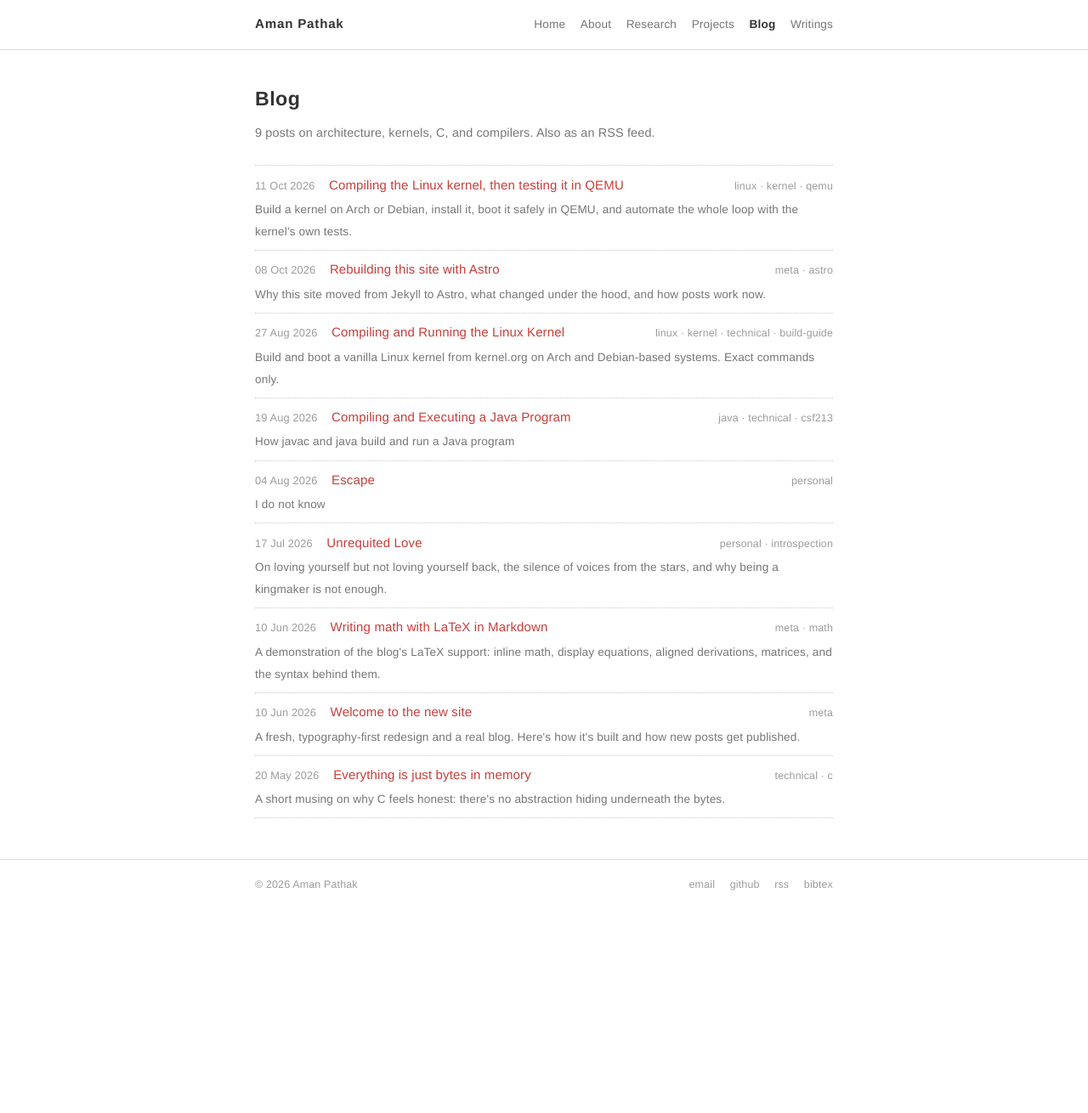
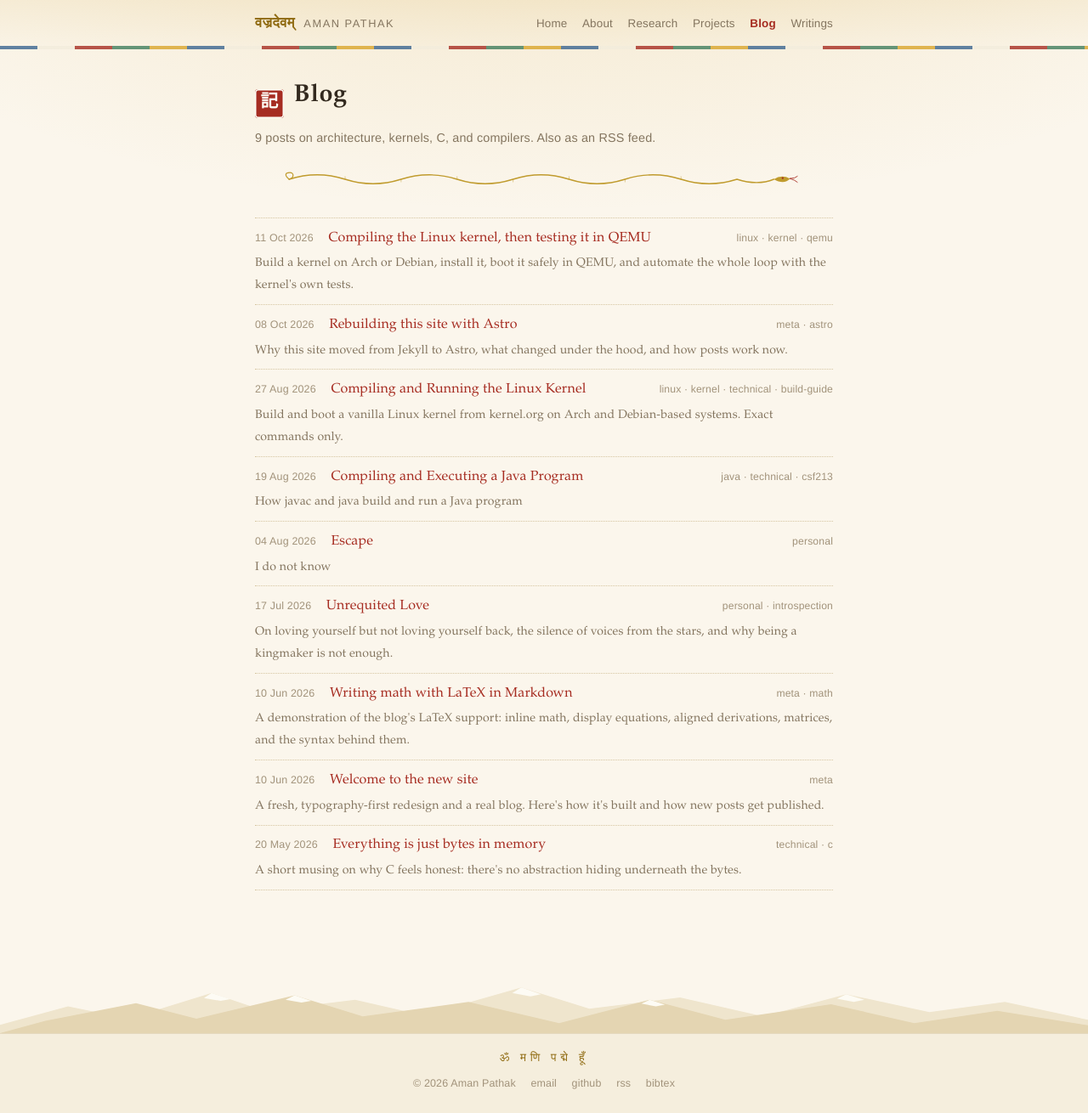
Before and after one commit to vajradevam/vajradevam.github.io, an Astro site: page /blog in a window 1280 px wide. Shown: the whole page at 85% size. Before the commit the page ends 1071 px from the top, so only its background shows below. Built offline with nearby package versions, Linux system fonts and the light colour scheme; Astro itself is replaced by a stand-in of ours; some packages are replaced by stand-ins of ours.

Commit message:
Shangri-La: dress the site in Himalayan gold and vermillion
Ivory parchment under a golden radiance, deep vermillion accents,
hanko-style kanji seals on every section, the mani mantra and the
Devanagari brand, a prayer-flag strip under the header, a golden
serpent as the section divider, snow peaks above the footer, and a
white tiger crest with a golden cape on the home page. All ornament
is inline SVG and CSS; still no JavaScript, no web fonts. Content,
URLs, and the Astro pipeline unchanged.

```diff
--- a/src/components/PageHead.astro
+++ b/src/components/PageHead.astro
@@ -1,9 +1,15 @@
 ---
+import Serpent from './Serpent.astro';
+
 interface Props {
   title: string;
   sub?: string;
+  kanji?: string;
 }
-const { title, sub } = Astro.props;
+const { title, sub, kanji } = Astro.props;
 ---
-<h1>{title}</h1>
-{sub && <p class="page-sub">{sub}</p>}
+<header class="page-head">
+  <h1>{kanji && <span class="seal" aria-hidden="true">{kanji}</span>}{title}</h1>
+  {sub && <p class="page-sub">{sub}</p>}
+  <Serpent />
+</header>
--- /dev/null
+++ b/src/components/Peaks.astro
@@ -0,0 +1,25 @@
+---
+// Himalayan horizon above the footer. Decorative only.
+---
+<div class="peaks" aria-hidden="true">
+  <svg viewBox="0 0 1440 110" preserveAspectRatio="none">
+    <!-- far ridge -->
+    <path
+      d="M0 95 L90 62 L170 84 L280 38 L350 70 L470 50 L560 78 L690 28 L780 66 L900 46 L1010 80 L1120 40 L1230 72 L1330 54 L1440 86 L1440 110 L0 110 Z"
+      fill="var(--peak-far)"
+    />
+    <!-- near ridge -->
+    <path
+      d="M0 110 L60 88 L180 56 L260 84 L390 42 L480 80 L620 54 L740 92 L860 50 L960 86 L1100 58 L1210 92 L1320 70 L1440 96 L1440 110 Z"
+      fill="var(--peak-near)"
+    />
+    <!-- snow caps -->
+    <g fill="var(--peak-snow)">
+      <path d="M280 38 L305 49 L292 52 L270 47 Z" />
+      <path d="M690 28 L716 40 L702 44 L678 38 Z" />
+      <path d="M1120 40 L1144 50 L1130 54 L1108 48 Z" />
+      <path d="M390 42 L412 52 L399 55 L378 50 Z" />
+      <path d="M860 50 L880 59 L868 62 L849 57 Z" />
+    </g>
+  </svg>
+</div>
--- /dev/null
+++ b/src/components/Serpent.astro
@@ -0,0 +1,24 @@
+---
+// A golden naga as a section divider. Decorative only.
+---
+<div class="serpent" aria-hidden="true">
+  <svg viewBox="0 0 720 30" preserveAspectRatio="xMidYMid meet" fill="none">
+    <!-- tail curl -->
+    <path d="M14 15 c -6 -5 -6 -9 1 -9 c 6 0 6 7 -1 9" stroke="var(--gold-deco)" stroke-width="1.4" />
+    <!-- body -->
+    <path
+      d="M14 15 Q 52 3 90 15 T 166 15 T 242 15 T 318 15 T 394 15 T 470 15 T 546 15 T 622 15 Q 650 24 672 15"
+      stroke="var(--gold-deco)" stroke-width="1.6" stroke-linecap="round"
+    />
+    <!-- dorsal glints -->
+    <g stroke="var(--gold-deco)" stroke-width="1" opacity="0.55">
+      <path d="M90 15 v -4" /><path d="M166 15 v 4" /><path d="M242 15 v -4" />
+      <path d="M318 15 v 4" /><path d="M394 15 v -4" /><path d="M470 15 v 4" /><path d="M546 15 v -4" />
+    </g>
+    <!-- head -->
+    <path d="M672 15 q 10 -7 22 -1 q -8 9 -22 1 z" fill="var(--gold-deco)" />
+    <circle cx="684" cy="13.5" r="1.3" fill="var(--accent)" />
+    <!-- forked tongue -->
+    <path d="M694 14 q 7 0 10 -3 M694 14 q 7 2 10 5" stroke="var(--accent)" stroke-width="1" stroke-linecap="round" />
+  </svg>
+</div>
--- a/src/layouts/Base.astro
+++ b/src/layouts/Base.astro
@@ -1,5 +1,6 @@
 ---
 import { site, navItems, type NavKey } from '../data/site';
+import Peaks from '../components/Peaks.astro';
 import '../styles/global.css';
 
 interface Props {
@@ -37,26 +38,34 @@ const year = new Date().getFullYear();
   <body>
     <header class="site-header">
       <div class="inner">
-        <a class="site-title" href="/">Aman Pathak</a>
+        <a class="site-title" href="/">
+          <span class="deva" lang="sa">वज्रदेवम्</span>
+          <span class="roman">Aman Pathak</span>
+        </a>
         <nav class="site-nav" aria-label="Site">
           {navItems.map((item) => (
             <a href={item.href} aria-current={nav === item.key ? 'page' : undefined}>{item.label}</a>
           ))}
         </nav>
       </div>
+      <div class="flags" aria-hidden="true"></div>
     </header>
 
     <main>
       <slot />
     </main>
 
+    <Peaks />
     <footer class="site-footer">
       <div class="inner">
-        <span class="copy">© {year} {site.author}</span>
-        <a href={`mailto:${site.email}`}>email</a>
-        <a href={site.github}>github</a>
-        <a href="/rss.xml">rss</a>
-        <a href="/research.bib">bibtex</a>
+        <p class="mantra" lang="sa" aria-hidden="true">ॐ मणि पद्मे हूँ</p>
+        <div class="links">
+          <span>© {year} {site.author}</span>
+          <a href={`mailto:${site.email}`}>email</a>
+          <a href={site.github}>github</a>
+          <a href="/rss.xml">rss</a>
+          <a href="/research.bib">bibtex</a>
+        </div>
       </div>
     </footer>
   </body>
--- a/src/pages/blog/index.astro
+++ b/src/pages/blog/index.astro
@@ -9,6 +9,7 @@ const posts = await getSortedPosts();
 <Base nav="blog" title="Blog" description="Blog of Aman Pathak: posts on computer architecture, the Linux kernel, C, compilers.">
   <PageHead
     title="Blog"
+    kanji="記"
     sub={`${posts.length} posts on architecture, kernels, C, and compilers. Also as an RSS feed.`}
   />
 
--- a/src/pages/writings.astro
+++ b/src/pages/writings.astro
@@ -26,7 +26,7 @@ try {
 ---
 
 <Base nav="writings" title="Writings" description="Longer writings by Aman Pathak, as PDFs.">
-  <PageHead title="Writings" sub="Longer-form work, typeset as PDF. New files dropped into public/writings/ appear here at build time." />
+  <PageHead title="Writings" kanji="書" sub="Longer-form work, typeset as PDF. New files dropped into public/writings/ appear here at build time." />
 
   <ul class="plain">
     {writings.map((w) => (
--- a/src/styles/global.css
+++ b/src/styles/global.css
@@ -1,21 +1,36 @@
 /* ============================================================
-   vajradevam.in · Japanese web minimalism
-   White ground, small system sans-serif, generous line height,
-   thin gray rules, dotted separators, one vermillion accent.
-   No JavaScript anywhere on the site.
+   vajradevam.in · Shangri-La
+   A hidden valley in the high Himalaya: ivory parchment washed
+   in golden light, deep vermillion, hanko seals, prayer flags,
+   a golden serpent between sections, snow peaks at the horizon,
+   and a white tiger in a golden cape. No JavaScript anywhere.
    ============================================================ */
 
 :root {
-  --bg: #ffffff;
-  --ink: #333333;
-  --muted: #767676;
-  --faint: #9b9b9b;
-  --line: #dcdcdc;
-  --dot: #c9c9c9;
-  --soft: #f6f6f5;
-  --accent: #c73e3a; /* aka, a calm vermillion */
-  --sans: "Helvetica Neue", Arial, "Hiragino Sans", "Hiragino Kaku Gothic ProN",
-    "Noto Sans JP", Meiryo, system-ui, sans-serif;
+  --bg: #fbf6ec;
+  --ink: #332a1f;
+  --ink-deco: #3a3126;
+  --muted: #84755f;
+  --faint: #a2937b;
+  --line: #e5d9bf;
+  --dot: #d6c6a2;
+  --soft: #f5eedd;
+  --accent: #a62c21;       /* vermillion, the colour of the Shangri-La sky */
+  --accent-deep: #7e1f18;
+  --gold: #8f6a10;         /* gold legible as text on parchment */
+  --gold-deco: #c09b2d;    /* gold for ornament */
+  --gold-faint: rgba(192, 155, 45, 0.08);
+  --peak-far: #efe5cd;
+  --peak-near: #e4d5b2;
+  --peak-snow: #fdfbf4;
+  --flag-blue: #39648f;
+  --flag-white: #f2ecdc;
+  --flag-red: #a62c21;
+  --flag-green: #3f7d5c;
+  --flag-yellow: #d9a52b;
+  --serif: 'Iowan Old Style', 'Palatino Linotype', Palatino, 'Book Antiqua',
+    Georgia, 'Noto Serif', 'Hiragino Mincho ProN', 'Yu Mincho', serif;
+  --sans: "Helvetica Neue", Arial, "Hiragino Sans", "Noto Sans JP", Meiryo, system-ui, sans-serif;
   --mono: ui-monospace, "SF Mono", Menlo, Consolas, monospace;
 }
 
@@ -25,11 +40,14 @@ html { color-scheme: light; }
 
 body {
   margin: 0;
-  background: var(--bg);
+  background-color: var(--bg);
+  /* light from above: a golden radiance over parchment */
+  background-image: radial-gradient(ellipse 120% 50% at 50% -12%, rgba(214, 173, 77, 0.22), transparent 62%);
+  background-repeat: no-repeat;
   color: var(--ink);
-  font-family: var(--sans);
-  font-size: 15px;
-  line-height: 1.9;
+  font-family: var(--serif);
+  font-size: 16px;
+  line-height: 1.85;
   letter-spacing: 0.01em;
   -webkit-text-size-adjust: 100%;
   min-height: 100vh;
@@ -37,22 +55,20 @@ body {
   flex-direction: column;
 }
 
-main { flex: 1; width: 100%; max-width: 720px; margin: 0 auto; padding: 2.5rem 1.25rem 3rem; }
+main { flex: 1; width: 100%; max-width: 720px; margin: 0 auto; padding: 2.2rem 1.25rem 3rem; }
 
 a { color: var(--accent); text-decoration: none; }
-a:hover { text-decoration: underline; text-underline-offset: 2px; }
+a:hover { color: var(--accent-deep); text-decoration: underline; text-underline-offset: 3px; text-decoration-color: var(--gold-deco); }
 
-h1 { font-size: 1.45rem; font-weight: 600; line-height: 1.5; margin: 0 0 1.2rem; letter-spacing: 0.02em; }
+h1 { font-size: 1.8rem; font-weight: 600; line-height: 1.4; margin: 0 0 1rem; letter-spacing: 0.02em; }
 h2 {
-  font-size: 1.02rem;
+  font-size: 1.18rem;
   font-weight: 600;
   letter-spacing: 0.04em;
-  margin: 2.8rem 0 1rem;
-  padding-left: 0.6em;
-  border-left: 4px solid var(--accent);
+  margin: 2.6rem 0 1rem;
   line-height: 1.5;
 }
-h3 { font-size: 0.95rem; font-weight: 600; margin: 1.8rem 0 0.5rem; }
+h3 { font-size: 1rem; font-weight: 600; margin: 1.8rem 0 0.5rem; }
 
 p { margin: 0 0 1em; }
 
@@ -61,49 +77,121 @@ small, .meta { color: var(--muted); font-size: 0.85rem; }
 hr { border: 0; border-top: 1px solid var(--line); margin: 2.5rem 0; }
 
 code, pre, kbd { font-family: var(--mono); }
-code { font-size: 0.85em; background: var(--soft); border: 1px solid var(--line); border-radius: 2px; padding: 0.05em 0.3em; }
-pre { background: var(--soft); border: 1px solid var(--line); padding: 0.9em 1.1em; overflow-x: auto; font-size: 0.8rem; line-height: 1.7; margin: 1.4em 0; }
+code { font-size: 0.82em; background: var(--soft); border: 1px solid var(--line); border-radius: 2px; padding: 0.05em 0.3em; }
+pre { background: var(--soft); border: 1px solid var(--line); padding: 0.9em 1.1em; overflow-x: auto; font-size: 0.78rem; line-height: 1.7; margin: 1.4em 0; }
 pre code { background: none; border: 0; padding: 0; font-size: inherit; }
 .astro-code { background: var(--soft) !important; }
 
 img { max-width: 100%; height: auto; }
 
+/* ---------- hanko seals ---------- */
+.seal,
+h2[data-kanji]::before {
+  content: attr(data-kanji);
+  display: inline-flex;
+  align-items: center;
+  justify-content: center;
+  width: 1.65em;
+  height: 1.65em;
+  margin-right: 0.55em;
+  background: var(--accent);
+  color: #fdfbf4;
+  font-family: var(--serif);
+  font-size: 0.82em;
+  font-weight: 600;
+  line-height: 1;
+  border-radius: 4px;
+  box-shadow: inset 0 0 0 1.5px #fdfbf4, inset 0 0 0 3px var(--accent);
+  vertical-align: -0.33em;
+  user-select: none;
+}
+.seal { font-size: 0.72em; }
+.seal.gold, h2[data-kanji].gold::before { background: var(--gold-deco); box-shadow: inset 0 0 0 1.5px #fdfbf4, inset 0 0 0 3px var(--gold-deco); }
+
+/* ---------- mantra ---------- */
+.mantra {
+  font-size: 0.95rem;
+  letter-spacing: 0.35em;
+  color: var(--gold);
+  margin: 0 0 0.4rem;
+}
+
 /* ---------- header ---------- */
-.site-header { border-bottom: 1px solid var(--line); }
+.site-header { background: linear-gradient(rgba(214, 173, 77, 0.10), transparent); }
 .site-header .inner {
-  max-width: 720px; margin: 0 auto; padding: 0.9rem 1.25rem;
+  max-width: 720px; margin: 0 auto; padding: 1rem 1.25rem 0.8rem;
   display: flex; align-items: baseline; gap: 1.25rem; flex-wrap: wrap;
 }
-.site-title { font-weight: 600; font-size: 0.95rem; letter-spacing: 0.05em; color: var(--ink); }
-.site-title:hover { text-decoration: none; color: var(--accent); }
-.site-nav { margin-left: auto; display: flex; gap: 1.1rem; flex-wrap: wrap; font-size: 0.85rem; }
+.site-title { color: var(--ink); line-height: 1.3; }
+.site-title .deva { font-size: 1.05rem; font-weight: 600; color: var(--gold); letter-spacing: 0.02em; }
+.site-title .roman { font-size: 0.8rem; color: var(--muted); font-family: var(--sans); letter-spacing: 0.12em; text-transform: uppercase; margin-left: 0.5em; }
+.site-title:hover { text-decoration: none; }
+.site-title:hover .deva { color: var(--accent); }
+.site-nav { margin-left: auto; display: flex; gap: 1.1rem; flex-wrap: wrap; font-size: 0.84rem; font-family: var(--sans); }
 .site-nav a { color: var(--muted); }
 .site-nav a:hover { color: var(--accent); text-decoration: none; }
-.site-nav a[aria-current='page'] { color: var(--ink); font-weight: 600; }
+.site-nav a[aria-current='page'] { color: var(--accent); font-weight: 600; }
+
+/* prayer-flag strip */
+.flags {
+  height: 4px;
+  background: repeating-linear-gradient(
+    90deg,
+    var(--flag-blue) 0 44px,
+    var(--flag-white) 44px 88px,
+    var(--flag-red) 88px 132px,
+    var(--flag-green) 132px 176px,
+    var(--flag-yellow) 176px 220px
+  );
+  opacity: 0.8;
+}
 
 /* ---------- footer ---------- */
-.site-footer { border-top: 1px solid var(--line); }
+.peaks { line-height: 0; margin-top: 3rem; }
+.peaks svg { width: 100%; height: 72px; display: block; }
+.site-footer { background: var(--soft); border-top: 1px solid var(--line); }
 .site-footer .inner {
-  max-width: 720px; margin: 0 auto; padding: 1.1rem 1.25rem;
-  display: flex; gap: 1.1rem; flex-wrap: wrap;
-  font-size: 0.78rem; color: var(--faint);
+  max-width: 720px; margin: 0 auto; padding: 1.1rem 1.25rem 1.4rem;
+  text-align: center;
 }
-.site-footer a { color: var(--faint); }
-.site-footer a:hover { color: var(--accent); }
-.site-footer .copy { margin-right: auto; }
+.site-footer .mantra { font-size: 0.85rem; margin-bottom: 0.3rem; }
+.site-footer .links {
+  display: flex; gap: 1.1rem; flex-wrap: wrap; justify-content: center;
+  font-size: 0.78rem; color: var(--faint); font-family: var(--sans);
+}
+.site-footer .links a { color: var(--faint); }
+.site-footer .links a:hover { color: var(--accent); }
+
+/* ---------- hero (home) ---------- */
+.hero { position: relative; text-align: center; padding: 1.8rem 0 0.6rem; }
+.hero .tiger svg { width: 96px; height: 96px; }
+.hero h1 { font-size: 2.3rem; margin: 0.6rem 0 0.2rem; letter-spacing: 0.03em; }
+.hero .deva-sub { color: var(--gold); font-size: 1.05rem; letter-spacing: 0.1em; margin: 0 0 1.4rem; }
+.hero .intro { text-align: left; max-width: 58ch; margin: 0 auto 0.5rem; }
+.hero .watermark {
+  position: absolute; top: -0.5rem; right: -2rem; z-index: -1;
+  font-size: 11rem; line-height: 1; color: var(--gold-faint);
+  user-select: none; pointer-events: none;
+}
+@media (max-width: 760px) { .hero .watermark { display: none; } }
+
+/* ---------- serpent divider ---------- */
+.serpent { margin: 2.2rem auto; max-width: 560px; }
+.serpent svg { width: 100%; height: 26px; display: block; }
 
 /* ---------- page header ---------- */
-.page-sub { color: var(--muted); font-size: 0.9rem; margin: -0.6rem 0 1.5rem; }
+.page-sub { color: var(--muted); font-size: 0.9rem; margin: -0.4rem 0 0; font-family: var(--sans); }
+.page-head .serpent { margin: 1.4rem auto 2rem; max-width: 100%; }
 
-/* ---------- entry lists (dotted separators) ---------- */
+/* ---------- entry lists ---------- */
 ul.plain { list-style: none; margin: 0; padding: 0; }
 ul.plain > li { border-bottom: 1px dotted var(--dot); padding: 0.55em 0; }
 ul.plain > li:first-child { border-top: 1px dotted var(--dot); }
 
 .entry { display: flex; gap: 1.1em; align-items: baseline; }
-.entry time { color: var(--faint); font-size: 0.8rem; white-space: nowrap; font-variant-numeric: tabular-nums; }
-.entry .tags { color: var(--faint); font-size: 0.78rem; margin-left: auto; white-space: nowrap; }
-.entry-desc { color: var(--muted); font-size: 0.85rem; margin: 0.15em 0 0; }
+.entry time { color: var(--faint); font-size: 0.78rem; white-space: nowrap; font-variant-numeric: tabular-nums; font-family: var(--sans); }
+.entry .tags { color: var(--faint); font-size: 0.76rem; margin-left: auto; white-space: nowrap; font-family: var(--sans); }
+.entry-desc { color: var(--muted); font-size: 0.88rem; margin: 0.15em 0 0; }
 @media (max-width: 520px) {
   .entry { flex-wrap: wrap; gap: 0.3em 1.1em; }
   .entry .tags { margin-left: 0; width: 100%; }
@@ -111,42 +199,43 @@ ul.plain > li:first-child { border-top: 1px dotted var(--dot); }
 
 /* ---------- publications ---------- */
 ol.pubs { margin: 0; padding-left: 1.6em; }
-ol.pubs > li { margin-bottom: 1.1em; }
+ol.pubs > li { margin-bottom: 1.15em; }
+ol.pubs > li::marker { color: var(--gold); font-family: var(--sans); font-size: 0.85em; }
 ol.pubs .authors { color: var(--muted); font-size: 0.88rem; display: block; }
 ol.pubs .venue { color: var(--muted); font-size: 0.88rem; display: block; }
 ol.pubs .venue i { color: var(--ink); }
 .tag {
-  display: inline-block; font-size: 0.72rem; color: var(--muted);
-  border: 1px solid var(--line); border-radius: 2px;
-  padding: 0 0.45em; margin-right: 0.3em; line-height: 1.6;
-  background: var(--soft); vertical-align: 1px;
+  display: inline-block; font-size: 0.7rem; color: var(--gold);
+  border: 1px solid var(--gold-deco); border-radius: 2px;
+  padding: 0 0.45em; margin-right: 0.3em; line-height: 1.7;
+  background: #fffdf6; vertical-align: 1px; font-family: var(--sans);
 }
-.tag.red { color: var(--accent); border-color: var(--accent); background: #fff; }
+.tag.red { color: var(--accent); border-color: var(--accent); }
 
 /* ---------- tables ---------- */
 table { width: 100%; border-collapse: collapse; font-size: 0.88rem; margin: 1.2em 0; }
 th, td { text-align: left; padding: 0.45em 0.7em; border: 1px solid var(--line); vertical-align: top; }
-th { background: var(--soft); font-weight: 600; font-size: 0.8rem; letter-spacing: 0.03em; }
+th { background: var(--soft); font-weight: 600; font-size: 0.78rem; letter-spacing: 0.05em; color: var(--gold); font-family: var(--sans); }
 
-/* ---------- definition rows (about/contact) ---------- */
+/* ---------- definition rows ---------- */
 dl.rows { margin: 0; }
 dl.rows div { display: grid; grid-template-columns: 9em 1fr; gap: 1em; padding: 0.5em 0; border-bottom: 1px dotted var(--dot); }
 dl.rows div:first-child { border-top: 1px dotted var(--dot); }
-dl.rows dt { color: var(--muted); font-size: 0.85rem; }
+dl.rows dt { color: var(--gold); font-size: 0.85rem; font-family: var(--sans); }
 dl.rows dd { margin: 0; }
 @media (max-width: 520px) { dl.rows div { grid-template-columns: 1fr; gap: 0; } }
 
 /* ---------- prose (blog posts) ---------- */
-.prose h2 { margin-top: 2.4rem; }
+.prose h2 { margin-top: 2.4rem; padding-left: 0.6em; border-left: 4px solid; border-image: linear-gradient(var(--accent), var(--gold-deco)) 1; }
 .prose ul, .prose ol { padding-left: 1.5em; margin: 0 0 1em; }
 .prose li { margin-bottom: 0.25em; }
-.prose blockquote { margin: 1.4em 0; padding: 0.1em 0 0.1em 1em; border-left: 3px solid var(--line); color: var(--muted); }
+.prose blockquote { margin: 1.4em 0; padding: 0.1em 0 0.1em 1em; border-left: 3px solid var(--gold-deco); color: var(--muted); }
 .prose .katex-display { overflow-x: auto; padding: 0.2em 0; }
-.post-meta { color: var(--faint); font-size: 0.82rem; margin: -0.8rem 0 2rem; }
-.post-nav { display: flex; justify-content: space-between; gap: 1.5em; margin-top: 3rem; padding-top: 1.2rem; border-top: 1px solid var(--line); font-size: 0.85rem; }
+.post-meta { color: var(--faint); font-size: 0.82rem; margin: -0.6rem 0 2rem; font-family: var(--sans); }
+.post-nav { display: flex; justify-content: space-between; gap: 1.5em; margin-top: 3rem; padding-top: 1.2rem; border-top: 1px solid var(--line); font-size: 0.88rem; }
+.post-nav small { color: var(--faint); font-family: var(--sans); }
 .post-nav .next { text-align: right; margin-left: auto; }
 
-/* ---------- misc ---------- */
-.backlink { font-size: 0.85rem; }
-.err { text-align: center; padding: 4rem 0; }
+/* ---------- 404 ---------- */
+.err { text-align: center; padding: 3.5rem 0; }
 .err .code { font-size: 3rem; color: var(--accent); font-weight: 600; letter-spacing: 0.1em; }
```
Also changed, not shown: src/components/Tiger.astro (added, +54 -0 lines), src/pages/about.astro (+4 -4 lines), src/pages/index.astro (+20 -10 lines), src/pages/projects.astro (+12 -2 lines), src/pages/research.astro (+5 -4 lines), public/favicon.svg.
